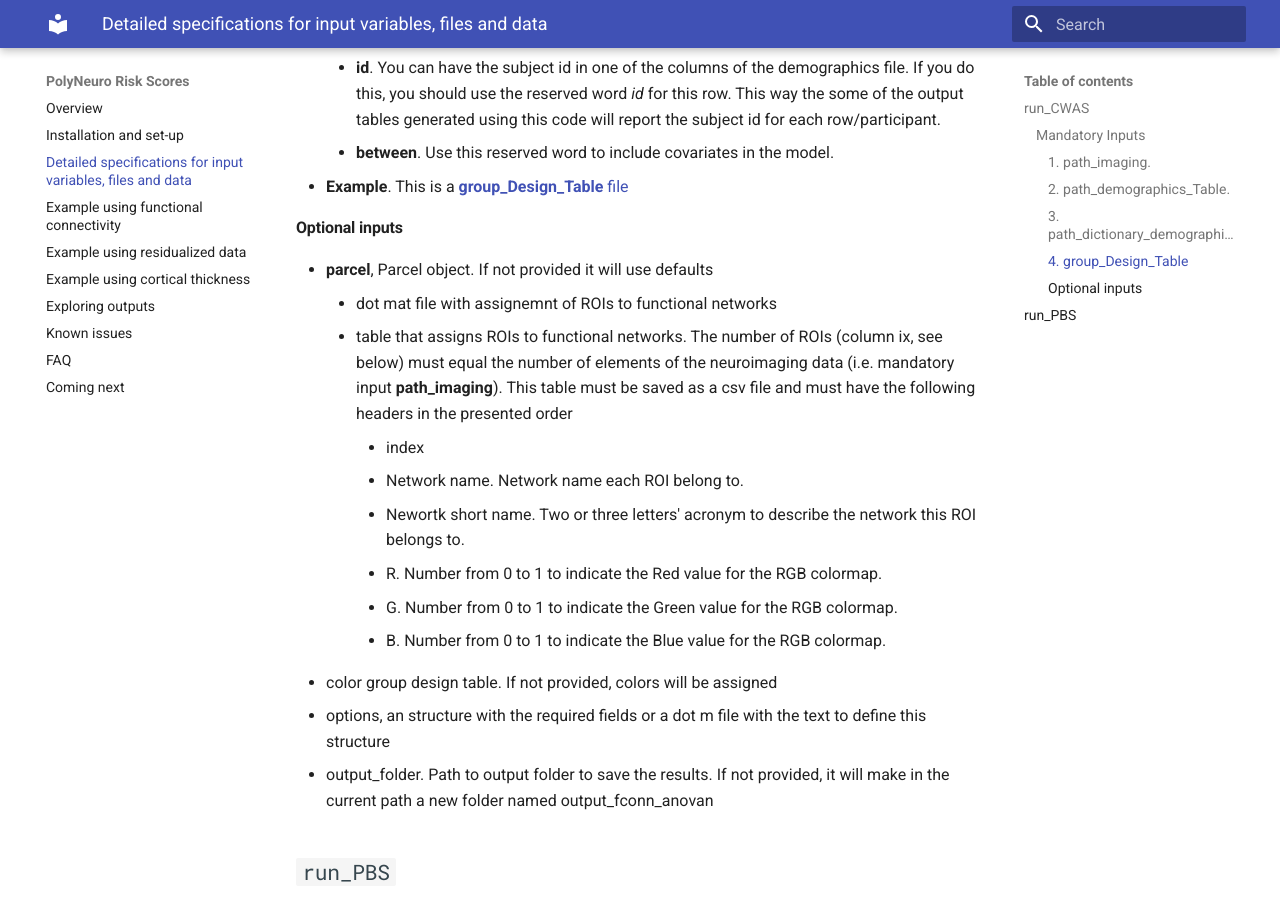
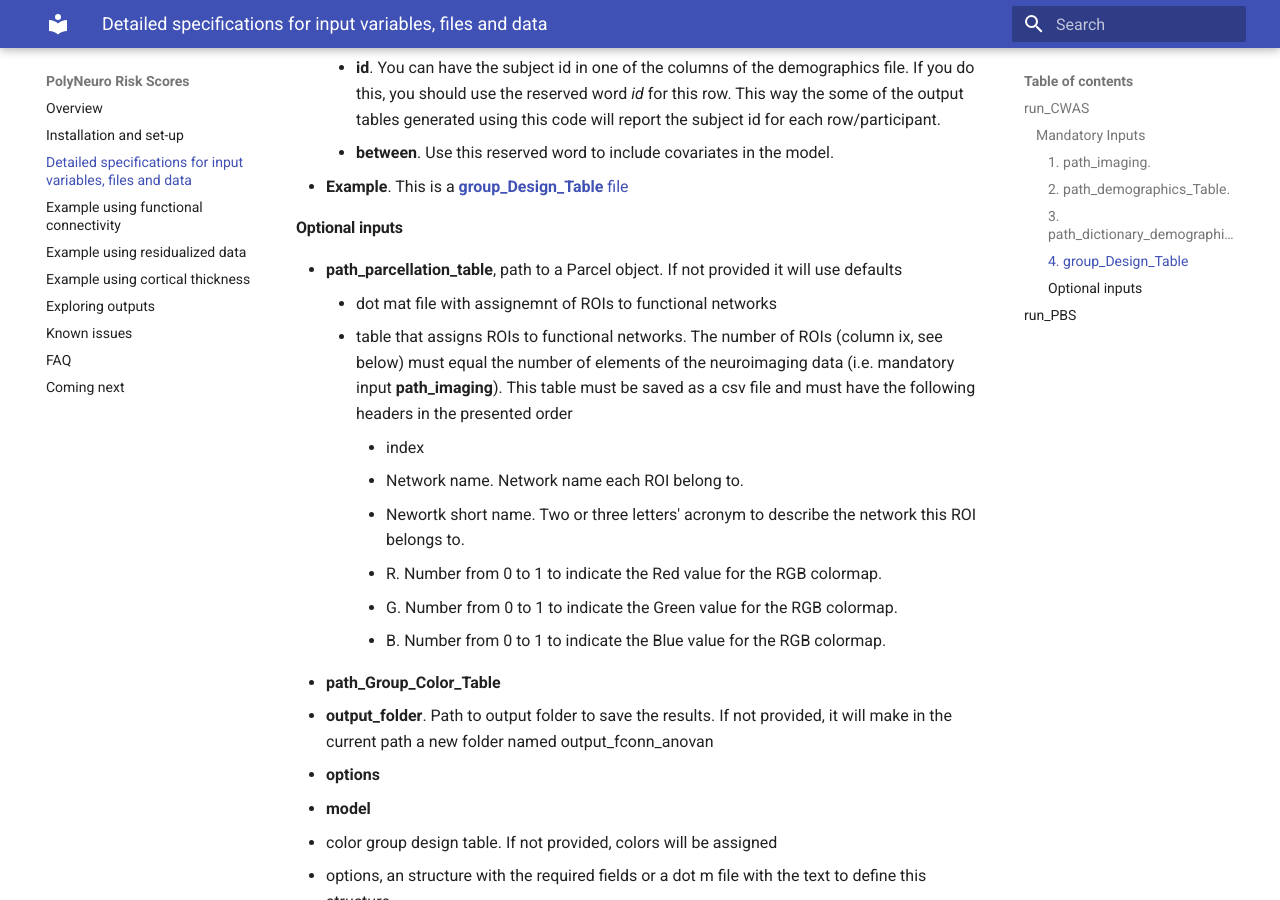
Before and after one commit to omiranda/polyneuro_risk_score, an MkDocs documentation site: the page built from docs/detailed_description.md, in a window 1280 px wide and 900 px high, scrolled down 2192 px. Built offline with MkDocs 1.6.1 and Material for MkDocs 9.7.7, drawn with Linux system fonts in a browser that asks for light colours; formulas are drawn with MathJax 3; old or Windows-style settings are respelled for this version of MkDocs.

Commit message:
Update detailed_description.md

```diff
--- a/docs/detailed_description.md
+++ b/docs/detailed_description.md
@@ -57,7 +57,7 @@ This table will also indicate if each included variable is a *between* or *withi
 - **Example**. This is a [**group_Design_Table** file](./detailed_specs/Group_Design_Table.csv)
 
 #### Optional inputs
-- **parcel**, Parcel object. If not provided it will use defaults
+- **path_parcellation_table**, path to a Parcel object. If not provided it will use defaults
     - dot mat file with assignemnt of ROIs to functional networks
     - table that assigns ROIs to functional networks. The number of ROIs (column ix, see below) must equal the number of elements of the neuroimaging data (i.e. mandatory input **path_imaging**). This table must be saved as a csv file and must have the following headers in the presented order
         - index
@@ -66,9 +66,15 @@ This table will also indicate if each included variable is a *between* or *withi
         - R. Number from 0 to 1 to indicate the Red value for the RGB colormap.
         - G. Number from 0 to 1 to indicate the Green value for the RGB colormap.
         - B. Number from 0 to 1 to indicate the Blue value for the RGB colormap.
+- **path_Group_Color_Table**
+- **output_folder**. Path to output folder to save the results. If not provided, it will make in the current path a new folder named output_fconn_anovan
+- **options**
+- **model**
+
+
+
 - color group design table. If not provided, colors will be assigned
 - options, an structure with the required fields or a dot m  file with the text to define this structure
-- output_folder. Path to output folder to save the results. If not provided, it will make in the current path a new folder named output_fconn_anovan
 
 
 ## `run_PBS`
```
